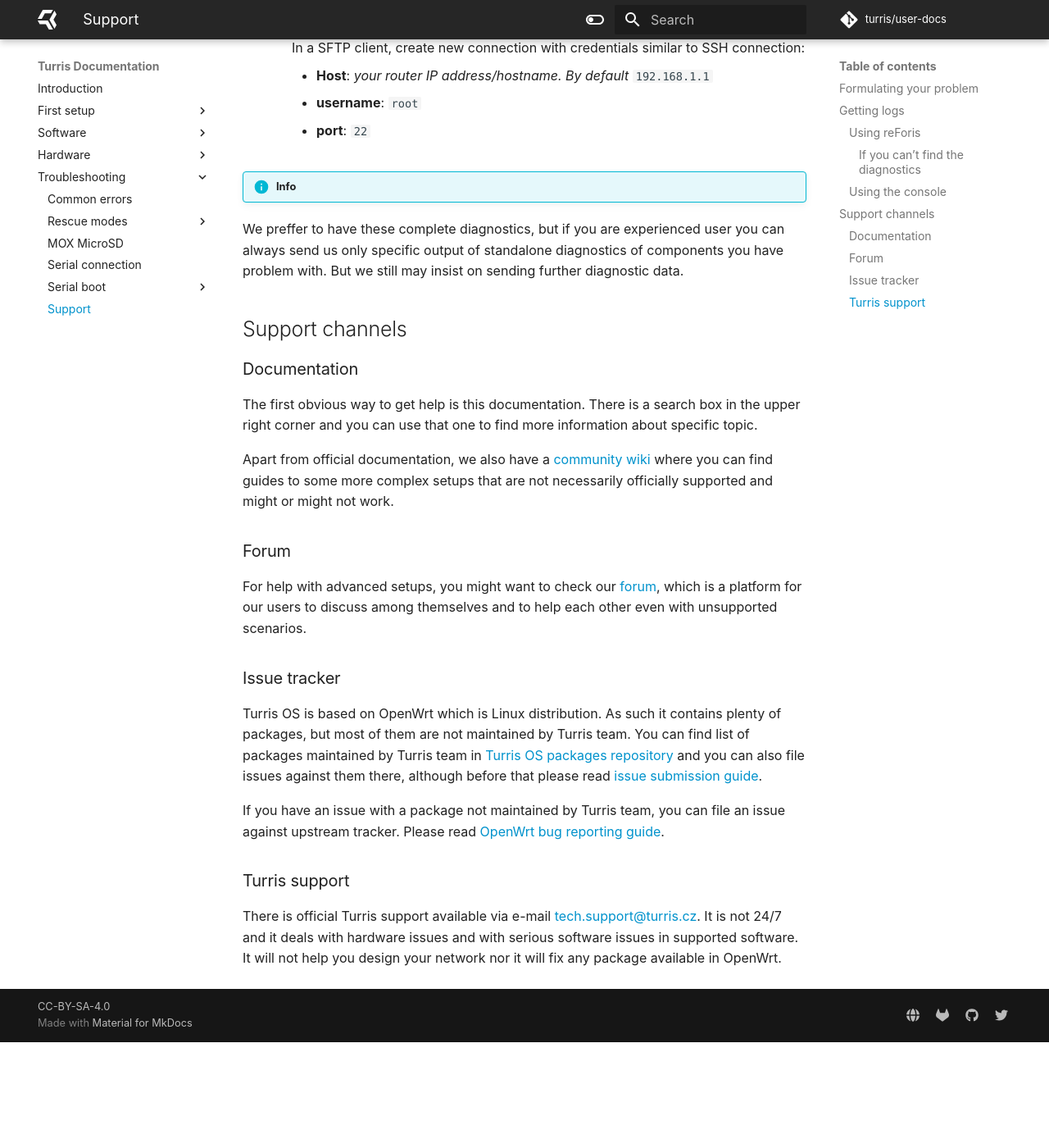
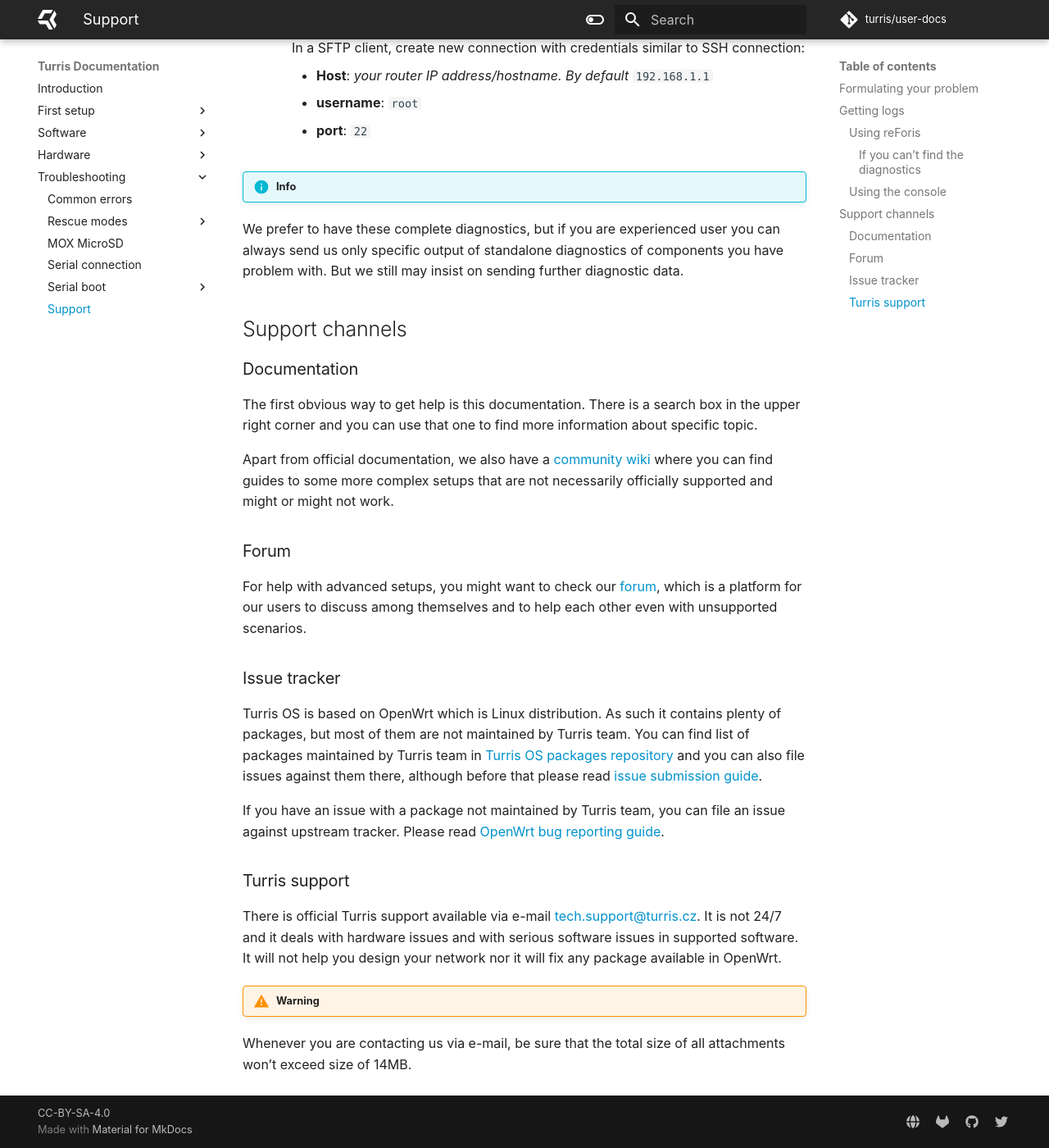
Before and after one commit to turris-cz/user-docs, an MkDocs documentation site: the page built from docs/basics/support.md, in a window 1280 px wide and 1400 px high, scrolled down 2113 px. Shown: the whole window at 82% size. Built offline with MkDocs 1.6.1 and Material for MkDocs 9.7.7, drawn with Linux system fonts in a browser that asks for light colours; before the commit the page ends 3384 px from its top, so only the background shows below that.

Commit message:
basics/support: Add max attachment size warning
Added warning about maximum file size of attachment
which is up to 14MB.
Also corrected one misspelled word.

```diff
--- a/docs/basics/support.md
+++ b/docs/basics/support.md
@@ -89,7 +89,7 @@
         - **port**: `22`
 
 !!! info
-  We preffer to have these complete diagnostics, but if you are experienced user
+  We prefer to have these complete diagnostics, but if you are experienced user
   you can always send us only specific output of standalone diagnostics of
   components you have problem with. But we still may insist on sending further
   diagnostic data.
@@ -133,3 +133,7 @@
 deals with hardware issues and with serious software issues in supported
 software. It will not help you design your network nor it will fix any package
 available in OpenWrt.
+
+!!! warning
+  Whenever you are contacting us via e-mail, be sure that the total size of all
+  attachments won't exceed size of 14MB.
```
